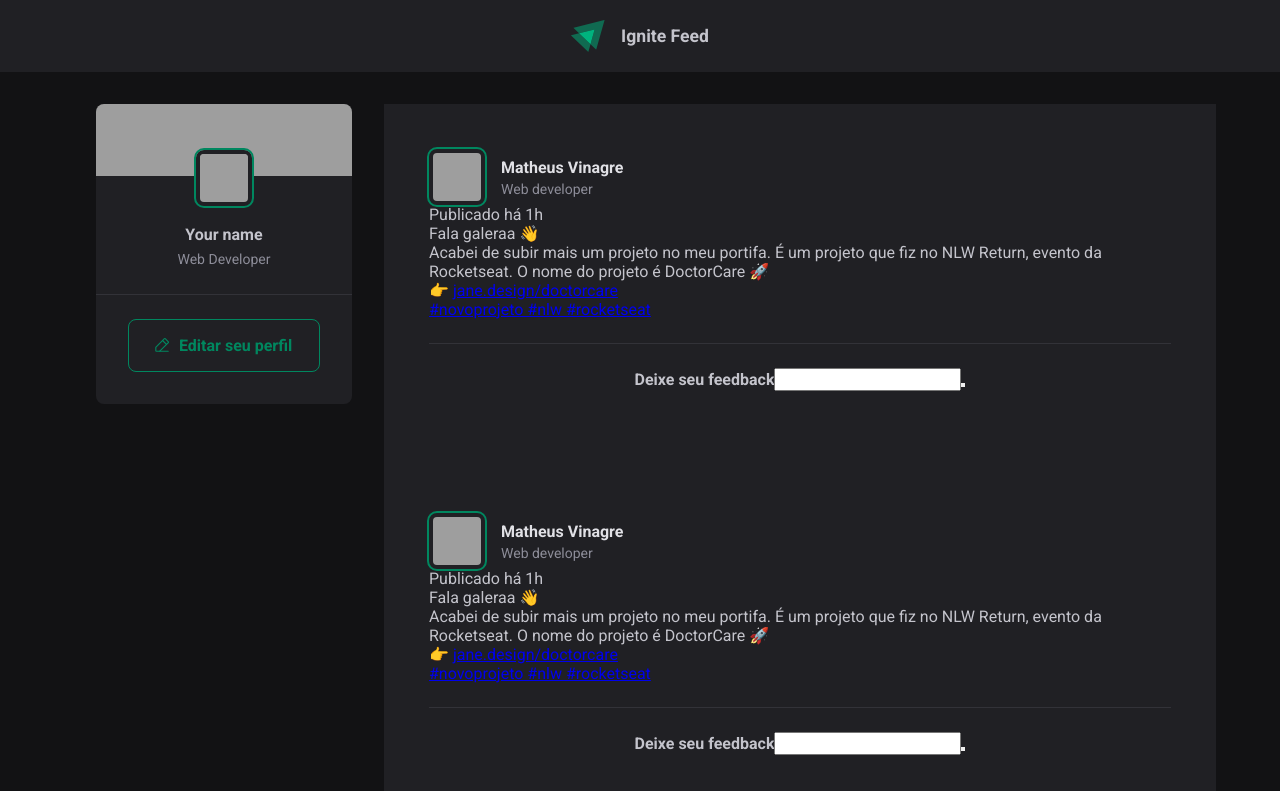
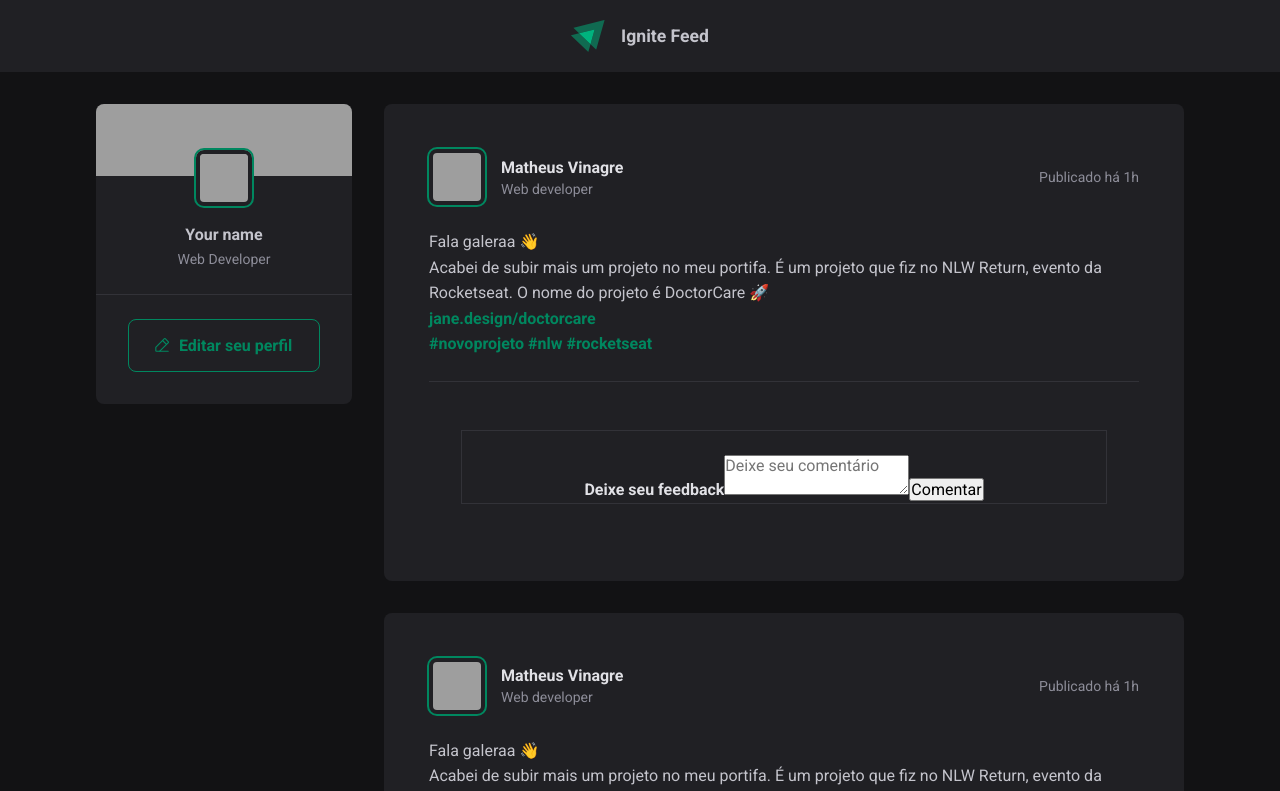
Before and after one commit to SpaidiiPlayer/Feed-Social, a React (Vite) app: page / in a window 1280 px wide. Shown: the top 791 px of the page. Built offline with nearby package versions, Linux system fonts and the light colour scheme; grey boxes are pictures that could not be loaded.

Commit message:
Giving a better style to postings and a new color

```diff
--- a/src/components/Post.jsx
+++ b/src/components/Post.jsx
@@ -20,16 +20,23 @@ export function Post(props) {
 
                 <p>Acabei de subir mais um projeto no meu portifa. É um projeto que fiz no NLW Return, evento da Rocketseat. O nome do projeto é DoctorCare 🚀</p>
 
-                <p>👉 <a href="#">jane.design/doctorcare</a></p>
+                <p><a href="#">jane.design/doctorcare</a></p>
 
-                <p><a href="#">#novoprojeto #nlw #rocketseat</a></p>
+                <p><a href="#">#novoprojeto</a> {' '}
+                <a href=""> #nlw </a> {' '}
+                <a href=""> #rocketseat</a> {' '}
+                </p>
 
             </div>
 
             <footer>
-                <strong>Deixe seu feedback</strong>
-                <input type="text" />
-                <button></button>
+
+                <form className={style.commentForm}>
+                    <strong>Deixe seu feedback</strong>
+                    <textarea  placeholder="Deixe seu comentário" />
+
+                    <button type="submit">Comentar</button>
+                </form>
             </footer>
 
         </article>
--- a/src/components/Post.module.css
+++ b/src/components/Post.module.css
@@ -1,8 +1,26 @@
 .post{
-    width: 52rem;
+
     background: var(--gray-800);
     padding: 2.8125rem;
+    border-radius: 8px;
 }
+
+.post + .post {
+    margin-top: 2rem;
+}
+
+.post > header {
+    display: flex;
+    align-items: center;
+    justify-content: space-between;
+}
+
+.post > header time {
+    font-size: 0.875rem;
+    color: var(--gray-400);
+
+}
+
 
 .author{
     display: flex;
@@ -26,6 +44,10 @@
     font-size: 14px;
 }
 
+time{
+    text-align: right;
+    justify-content: right;
+}
 
 .avatar {
     box-sizing: initial;
@@ -38,3 +60,34 @@
     border: 4px solid var(--gray-800);
     outline: 2px solid var(--green-500);
 }
+
+
+.content {
+    line-height: 1.6;
+    color: var(--gray-300);
+    margin-top: 1.5rem;
+}
+
+.content a{
+    text-decoration: none;
+    font-weight: bold;
+    color: var(--green-500);
+    transition: text-decoration 0.2s;
+}
+
+.content a:hover{
+    text-decoration: underline;
+
+}
+
+.post footer .commentForm{
+    width: 100%;
+    margin-top: 1.5rem;
+    padding-top: 1.5rem;
+    border: 1px solid var(--gray-600);
+}
+
+.post footer .commentForm > strong {
+    line-height: 1.6;
+    color: var(--gray-100);
+}
--- a/src/global.css
+++ b/src/global.css
@@ -8,6 +8,7 @@
     --gray-800: #202024;
     --gray-900: #121214;    /*Usado no background*/
 
+    --green-300: #00B37E;
     --green-500: #00875f;
 }
 
```
